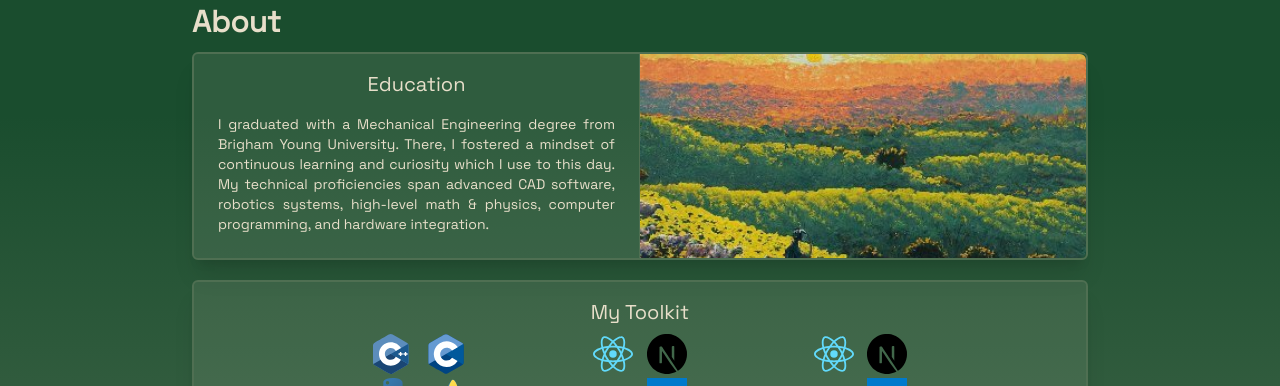
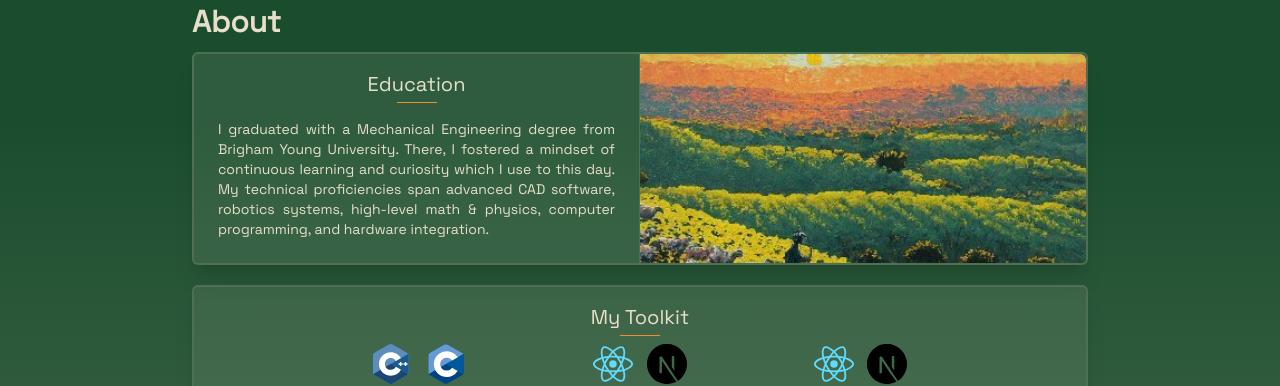
Before and after one commit to rahuljangirwork/rahuljangir.work, a Next.js app: page / in a window 1280 px wide. Shown: the part 393-779 px from the top of the page. Built offline with nearby package versions, Linux system fonts and the light colour scheme.

Commit message:
added separator below header

```diff
--- a/app/components/split-card.tsx
+++ b/app/components/split-card.tsx
@@ -1,5 +1,6 @@
 import clsx from "clsx";
 import { ReactNode } from "react";
+import { Separator } from "@/app/components/ui/separator";
 
 export function SplitCard({ children }: { children: ReactNode }) {
   return (
@@ -36,7 +37,12 @@ export function SplitCardContent({
   );
 }
 export function SplitCardHeader({ children }: { children: ReactNode }) {
-  return <h2 className="text-xl text-center mb-2">{children}</h2>;
+  return (
+    <h2 className="text-xl text-center mb-2">
+      {children}
+      <Separator className="w-[40px] mx-auto mt-1 mb-2 bg-palette-4" />
+    </h2>
+  );
 }
 export function SplitCardBody({ children }: { children: ReactNode }) {
   return <>{children}</>;
```
